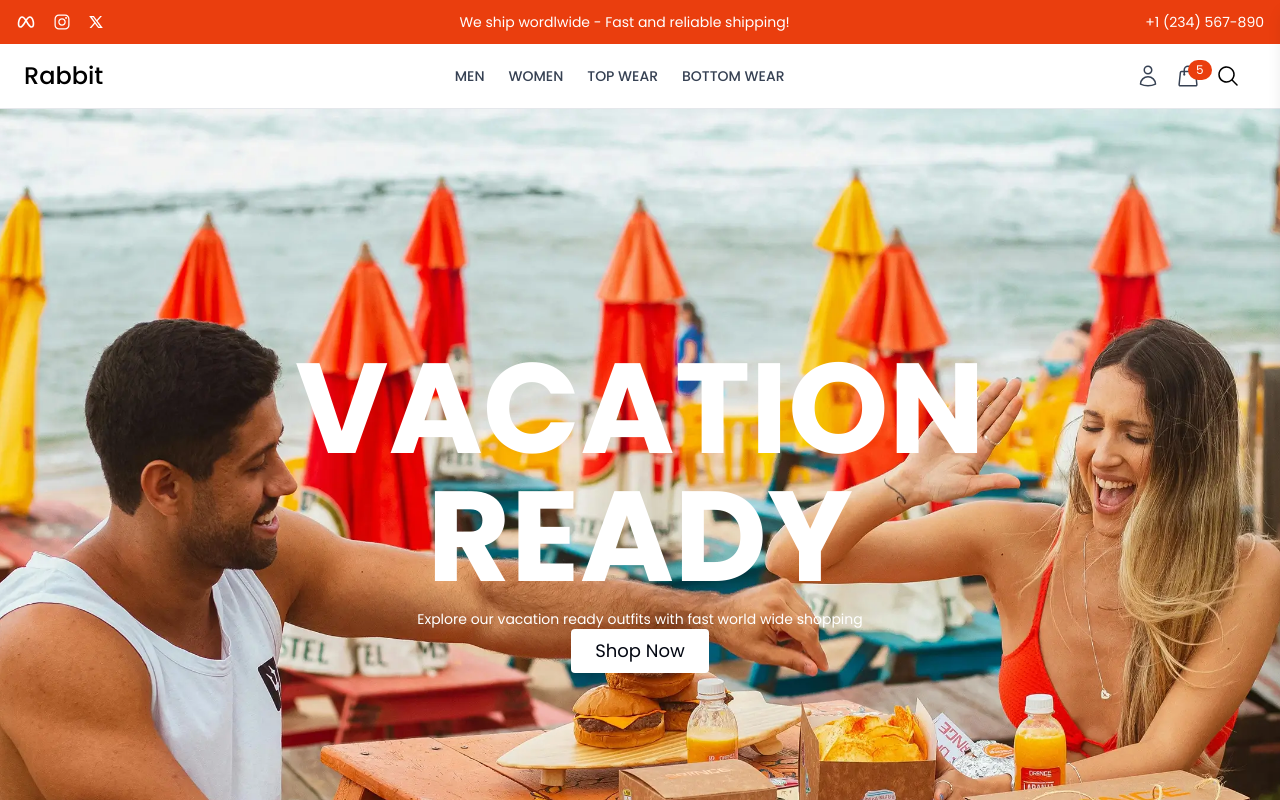
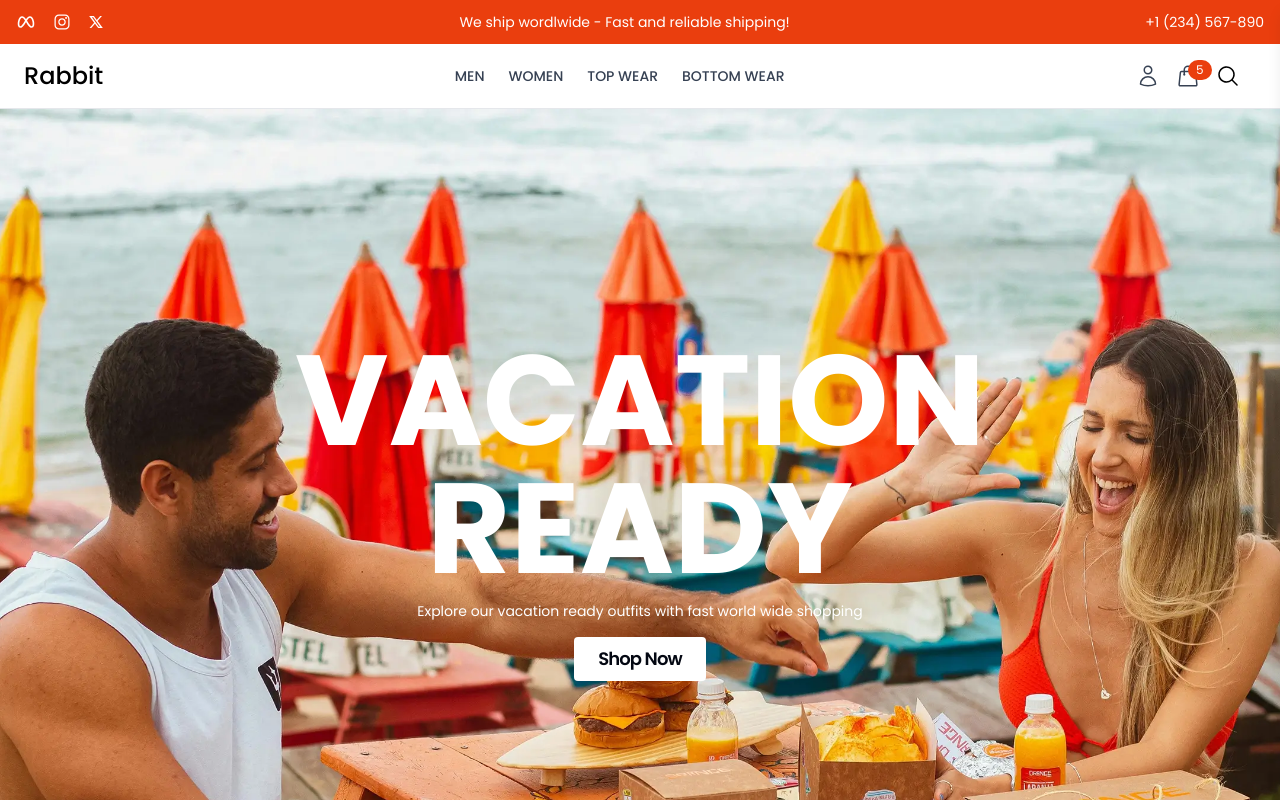
Before and after one commit to nidhii1401/E-Commerce-Website, a React (Vite) app in the folder FrontEnd/: page / in a window 1280 px wide. Shown: the top 800 px of the page. Built offline with nearby package versions, Linux system fonts and the light colour scheme.

Commit message:
'main-page'

```diff
--- a/FrontEnd/src/components/Layout/Hero.jsx
+++ b/FrontEnd/src/components/Layout/Hero.jsx
@@ -18,7 +18,7 @@ const Hero = () => {
 
       <Link
         to="#"
-        className="bg-white text-gray-950 px-6 py-2 rounded-sm text-lg"
+        className="bg-white text-gray-950 px-6 py-2 rounded-sm text-lg  mt-4 font-semibold tracking-tighter"
       >
         {" "}
         Shop Now
```
